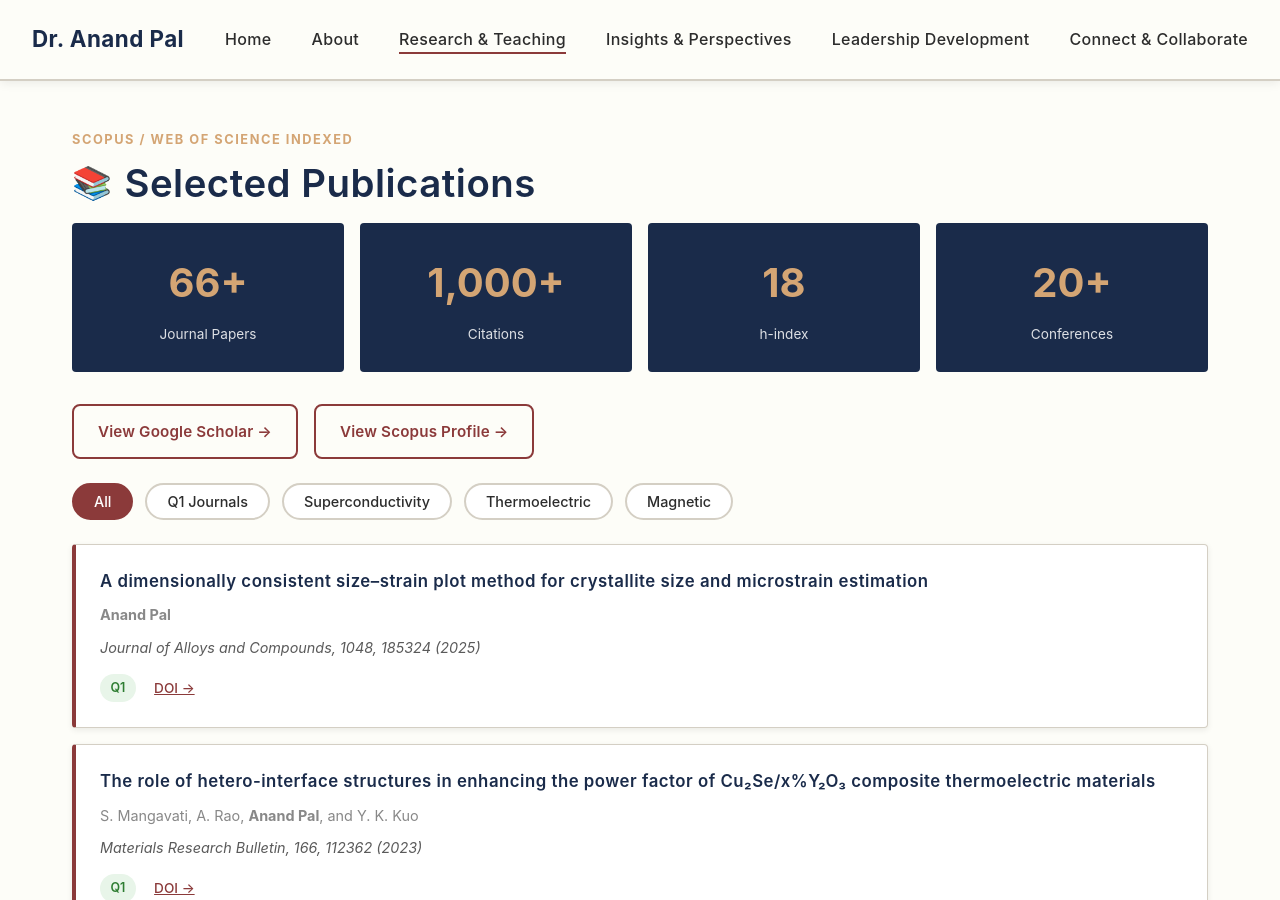
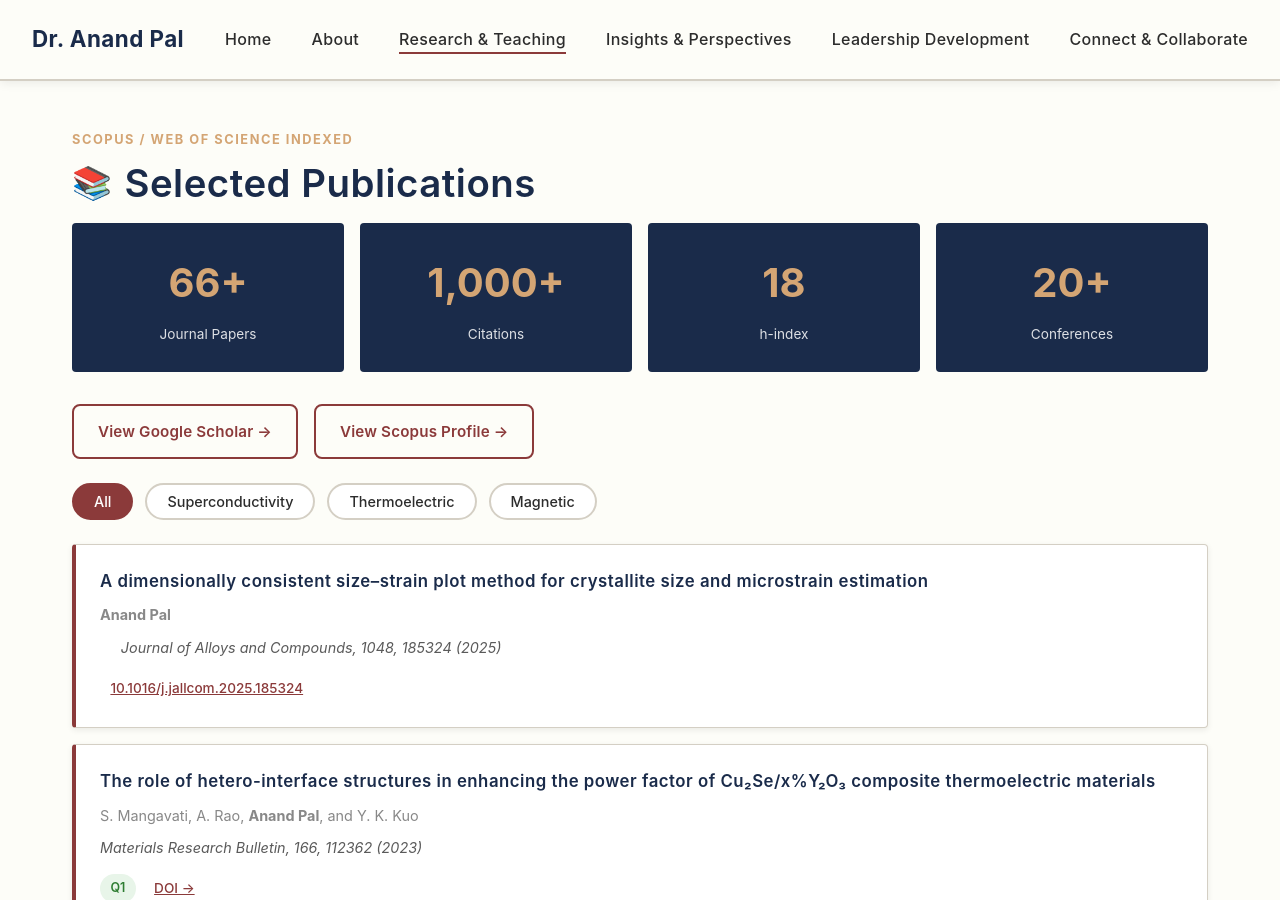
Before and after one commit to anandpal-in/anandpal-in.github.io, a Jekyll site: the page built from publications/index.html, in a window 1280 px wide and 900 px high. Built offline with Jekyll 4.4.1, drawn with Linux system fonts in a browser that asks for light colours.

Commit message:
update the publications

```diff
--- a/publications/index.html
+++ b/publications/index.html
@@ -37,7 +37,7 @@ description: Selected publications by Dr. Anand Pal in quantum materials, superc
 
                 <div class="pub-filters">
                     <button class="pub-filter-btn active" data-pub-filter="all">All</button>
-                    <button class="pub-filter-btn" data-pub-filter="q1">Q1 Journals</button>
+                    <!-- <button class="pub-filter-btn" data-pub-filter="q1">Q1 Journals</button> -->
                     <button class="pub-filter-btn" data-pub-filter="superconductivity">Superconductivity</button>
                     <button class="pub-filter-btn" data-pub-filter="thermoelectric">Thermoelectric</button>
                     <button class="pub-filter-btn" data-pub-filter="magnetic">Magnetic</button>
@@ -47,10 +47,10 @@ description: Selected publications by Dr. Anand Pal in quantum materials, superc
                     <div class="pub-item" data-pub-cat="q1">
                         <h4>A dimensionally consistent size–strain plot method for crystallite size and microstrain estimation</h4>
                         <p class="pub-authors"><strong>Anand Pal</strong></p>
-                        <p class="pub-journal">Journal of Alloys and Compounds, 1048, 185324 (2025)</p>
+                        <p class="pub-journal"><a href="https://doi.org/10.1016/j.jallcom.2025.185324" target="_blank" class="pub-badge badge-doi"></a>Journal of Alloys and Compounds, 1048, 185324 (2025)</p>
                         <div class="pub-badges">
-                            <span class="pub-badge badge-q1">Q1</span>
-                            <a href="https://doi.org/10.1016/j.jallcom.2025.185324" target="_blank" class="pub-badge badge-doi">DOI →</a>
+                            <!-- <span class="pub-badge badge-q1">Q1</span> -->
+                            <a href="https://doi.org/10.1016/j.jallcom.2025.185324" target="_blank" class="pub-badge badge-doi">10.1016/j.jallcom.2025.185324</a>
                         </div>
                     </div>
 
```
